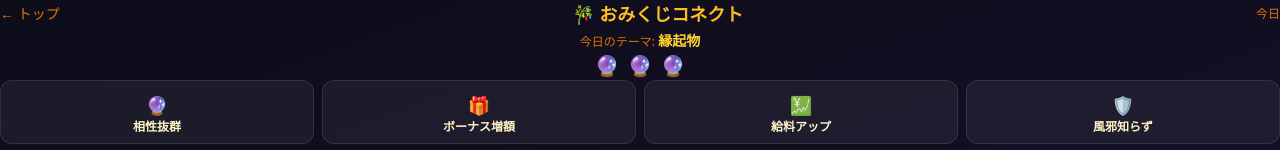
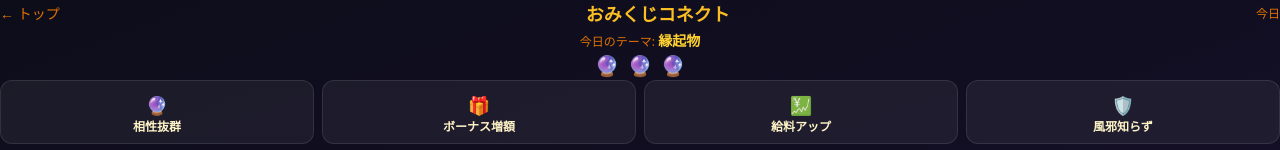
Before and after one commit to pokkori/omikuji-connect, a Next.js app: page /game in a window 1280 px wide. Shown: the top 150 px of the page. Built offline with nearby package versions, Linux system fonts and the light colour scheme.

Commit message:
fix: remove emoji from h1 and streak badge in game UI

```diff
--- a/app/game/page.tsx
+++ b/app/game/page.tsx
@@ -143,9 +143,9 @@ export default function GamePage() {
 
       <div className="flex items-center justify-between mb-3">
         <a href="/" className="text-amber-600 text-sm">← トップ</a>
-        <h1 className="font-black text-lg" style={{ color: "#fbbf24" }}>🎋 おみくじコネクト</h1>
+        <h1 className="font-black text-lg" style={{ color: "#fbbf24" }}>おみくじコネクト</h1>
         <div className="text-xs text-amber-600">
-          {streak > 0 ? "🔥" + streak + "日連続" : "今日"}
+          {streak > 0 ? streak + "日連続" : "今日"}
         </div>
       </div>
 
```
